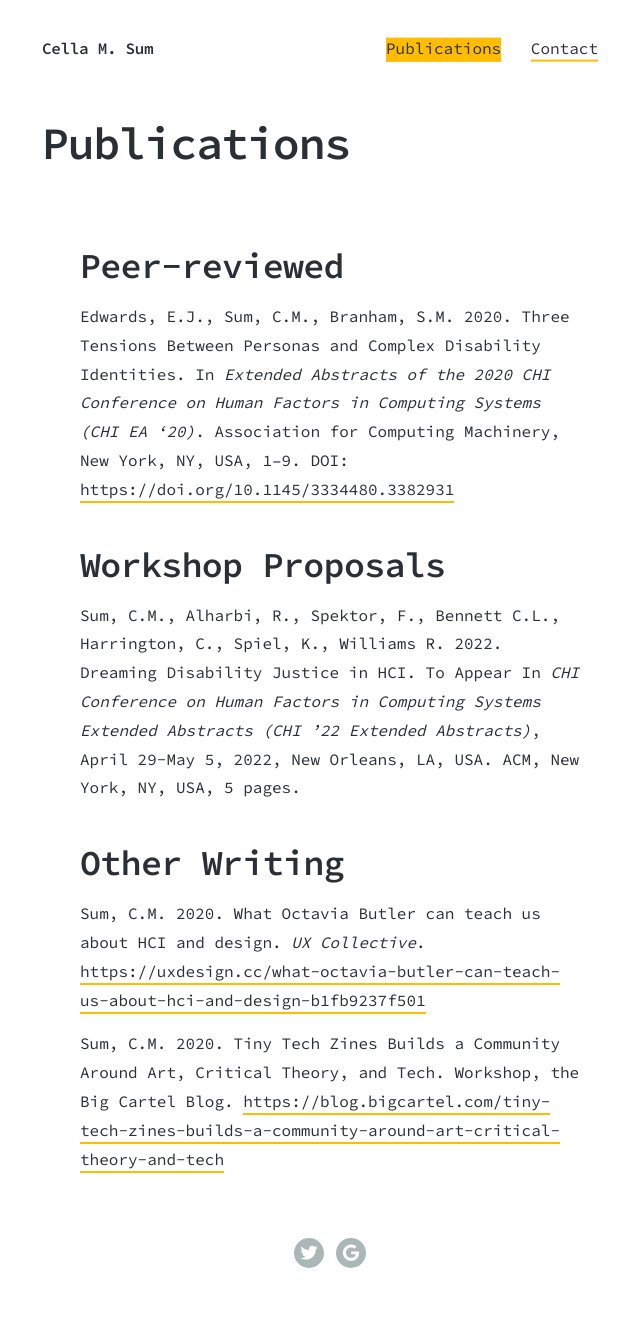
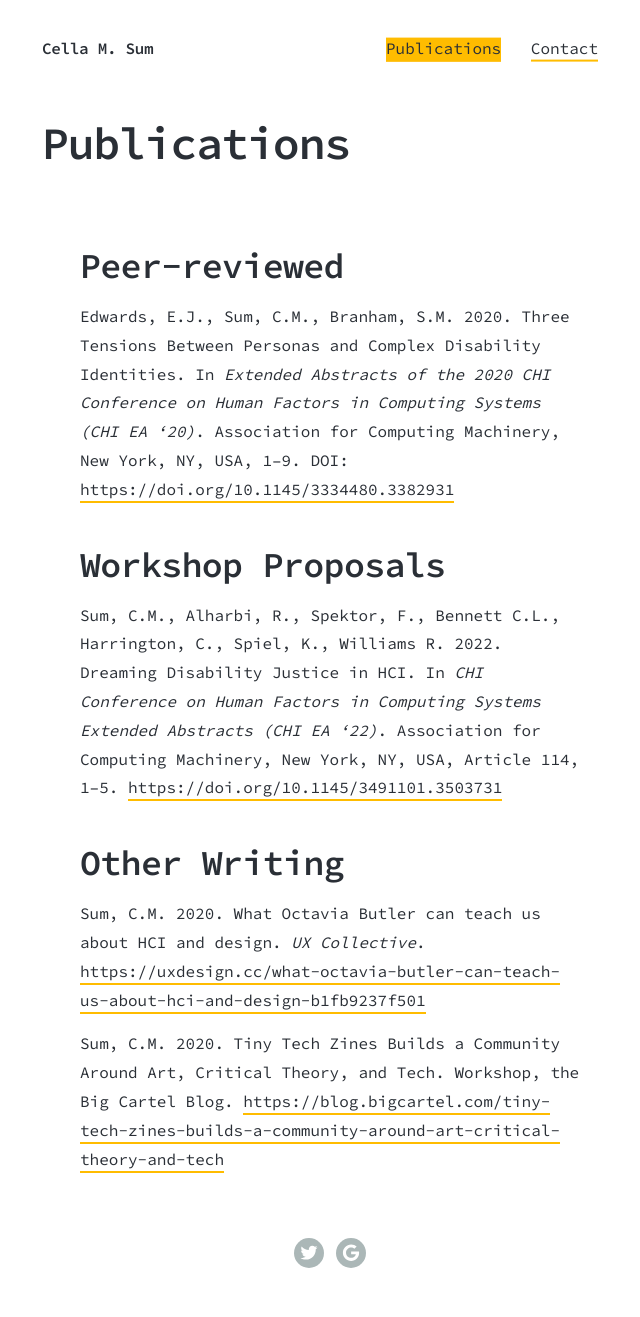
Before and after one commit to cella/cellaio, a Jekyll site: the page built from _pages/publications.md, in a window 1280 px wide. Shown: the whole page, without its empty margins (310-950 px from the left). Built offline with Jekyll 4.4.1, drawn with Linux system fonts in a browser that asks for light colours; nearby versions of some CDN libraries.

Commit message:
Update publication

```diff
--- a/_pages/publications.md
+++ b/_pages/publications.md
@@ -5,7 +5,7 @@ title: 'Publications'
 Edwards, E.J., Sum, C.M., Branham, S.M. 2020. Three Tensions Between Personas and Complex Disability Identities. In *Extended Abstracts of the 2020 CHI Conference on Human Factors in Computing Systems (CHI EA '20)*. Association for Computing Machinery, New York, NY, USA, 1–9. DOI: [https://doi.org/10.1145/3334480.3382931](https://doi.org/10.1145/3334480.3382931)
 
 ## Workshop Proposals
-Sum, C.M., Alharbi, R., Spektor, F., Bennett C.L., Harrington, C., Spiel, K., Williams R. 2022. Dreaming Disability Justice in HCI. To Appear In *CHI Conference on Human Factors in Computing Systems Extended Abstracts (CHI ’22 Extended Abstracts)*, April 29-May 5, 2022, New Orleans, LA, USA. ACM, New York, NY, USA, 5 pages.
+Sum, C.M., Alharbi, R., Spektor, F., Bennett C.L., Harrington, C., Spiel, K., Williams R. 2022. Dreaming Disability Justice in HCI. In *CHI Conference on Human Factors in Computing Systems Extended Abstracts (CHI EA '22)*. Association for Computing Machinery, New York, NY, USA, Article 114, 1–5. [https://doi.org/10.1145/3491101.3503731](https://doi.org/10.1145/3491101.3503731)
 
 ## Other Writing
 Sum, C.M. 2020. What Octavia Butler can teach us about HCI and design. *UX Collective*. [https://uxdesign.cc/what-octavia-butler-can-teach-us-about-hci-and-design-b1fb9237f501](https://uxdesign.cc/what-octavia-butler-can-teach-us-about-hci-and-design-b1fb9237f501)
```
